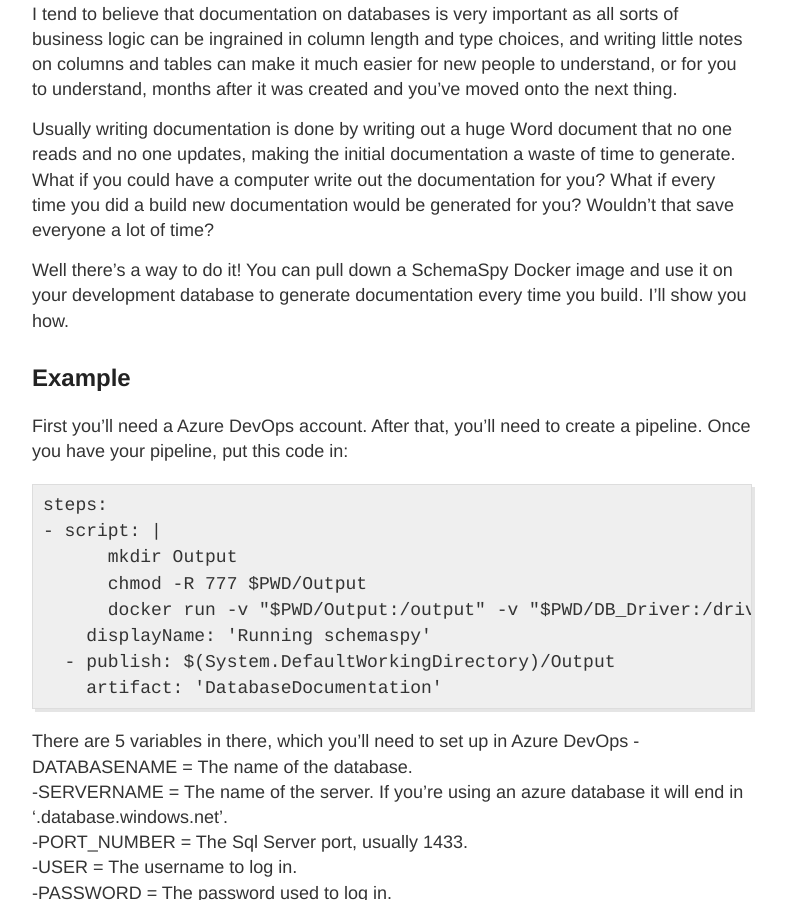
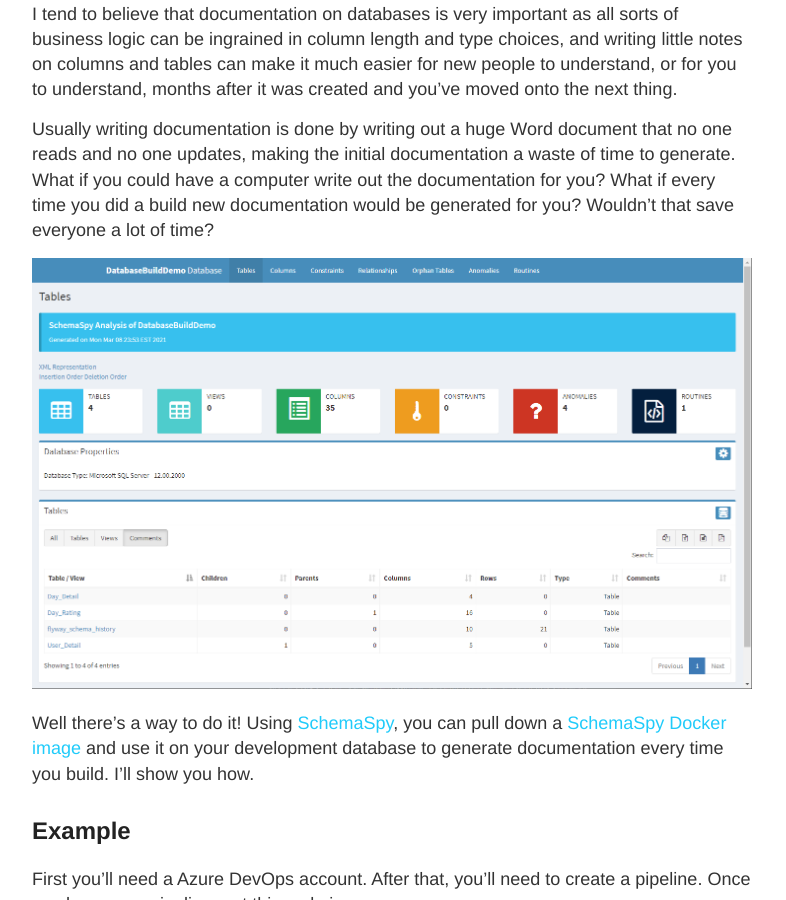
Before and after one commit to Octacon100/Octacon.github.io, a Jekyll site: the page built from _posts/2022-03-05-Setting_up_schema_spy_with_azure_dev_ops.md, in a window 1280 px wide and 900 px high, scrolled down 400 px. Shown: the whole window, without its empty margins (248-1034 px from the left). Built offline with Jekyll 4.4.1, drawn with Linux system fonts in a browser that asks for light colours.

Commit message:
Adding links and images to post

```diff
--- a/_posts/2022-03-05-Setting_up_schema_spy_with_azure_dev_ops.md
+++ b/_posts/2022-03-05-Setting_up_schema_spy_with_azure_dev_ops.md
@@ -11,7 +11,9 @@
 
 Usually writing documentation is done by writing out a huge Word document that no one reads and no one updates, making the initial documentation a waste of time to generate. What if you could have a computer write out the documentation for you? What if every time you did a build new documentation would be generated for you? Wouldn't that save everyone a lot of time?
 
-Well there's a way to do it! You can pull down a SchemaSpy Docker image and use it on your development database to generate documentation every time you build. I'll show you how.
+![Would you like documentation like this?](/assets/SchemaSpyDoc_1.png)
+
+Well there's a way to do it! Using [SchemaSpy](http://schemaspy.org/), you can pull down a [SchemaSpy Docker image](https://hub.docker.com/r/schemaspy/schemaspy/) and use it on your development database to generate documentation every time you build. I'll show you how.
 
 ## Example
 
```
Also changed, not shown: other parts of _posts/2022-03-05-Setting_up_schema_spy_with_azure_dev_ops.md (+2 -0 lines), assets/SchemaSpyDoc_1.png (added), assets/SchemaSpyDoc_2.png (added).
